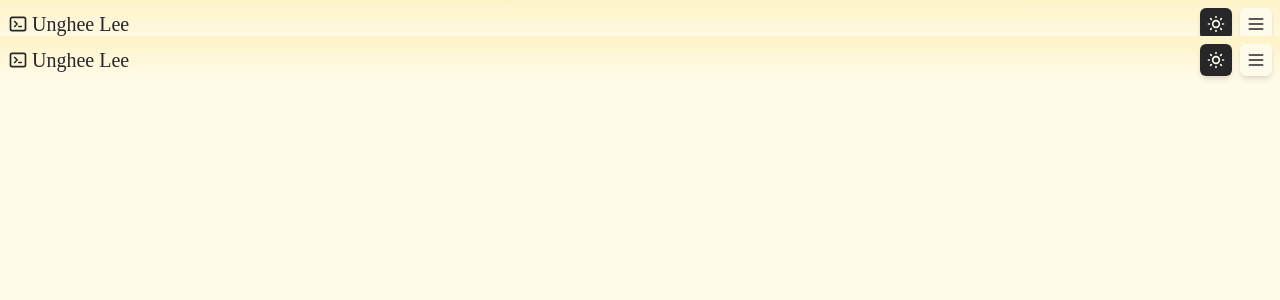
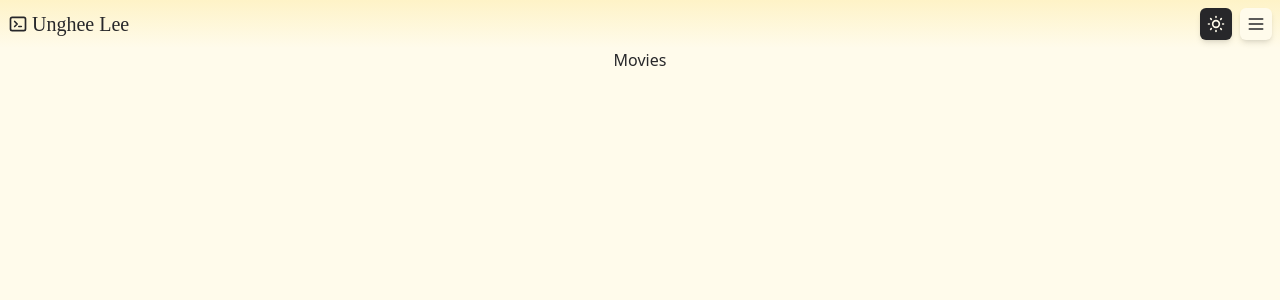
Before and after one commit to iMUngHee/unghee.dev, a Next.js app: page /movies in a window 1280 px wide. Shown: the top 300 px of the page. Built offline with nearby package versions, Linux system fonts and the light colour scheme; a web font is replaced by a local one.

Commit message:
[FIX] Delete NavBar each pages

```diff
--- a/pages/about/index.tsx
+++ b/pages/about/index.tsx
@@ -4,7 +4,6 @@ import { NextPage } from "next";
 const About: NextPage = () => {
   return (
     <>
-      <NavigationBar />
       <div>About</div>
     </>
   );
--- a/pages/movies/index.tsx
+++ b/pages/movies/index.tsx
@@ -4,7 +4,6 @@ import NavigationBar from "@components/NavigationBar";
 const Movies: NextPage = () => {
   return (
     <>
-      <NavigationBar />
       <div>Movies</div>
     </>
   );
--- a/pages/posts/index.tsx
+++ b/pages/posts/index.tsx
@@ -4,7 +4,6 @@ import NavigationBar from "@components/NavigationBar";
 const Posts: NextPage = () => {
   return (
     <>
-      <NavigationBar />
       <div>Posts</div>
     </>
   );
--- a/pages/works/index.tsx
+++ b/pages/works/index.tsx
@@ -4,7 +4,6 @@ import { NextPage } from "next";
 const Works: NextPage = () => {
   return (
     <>
-      <NavigationBar />
       <div>Works</div>
     </>
   );
```
